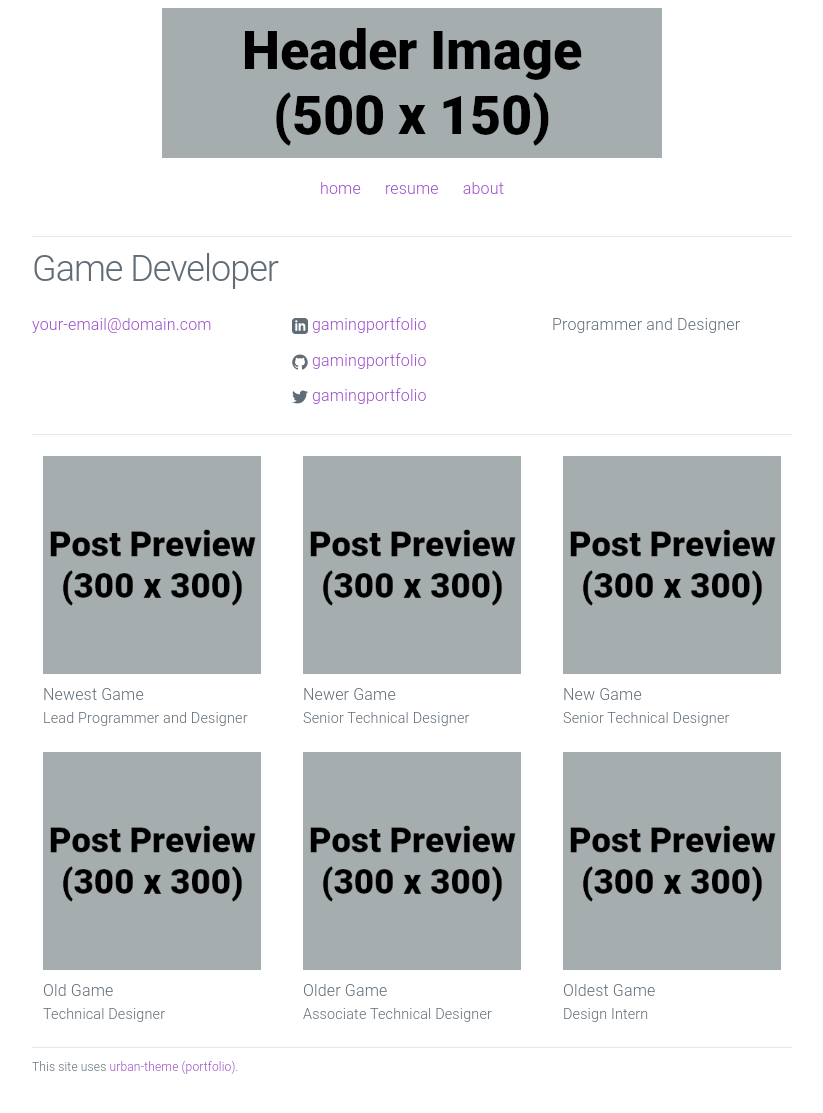
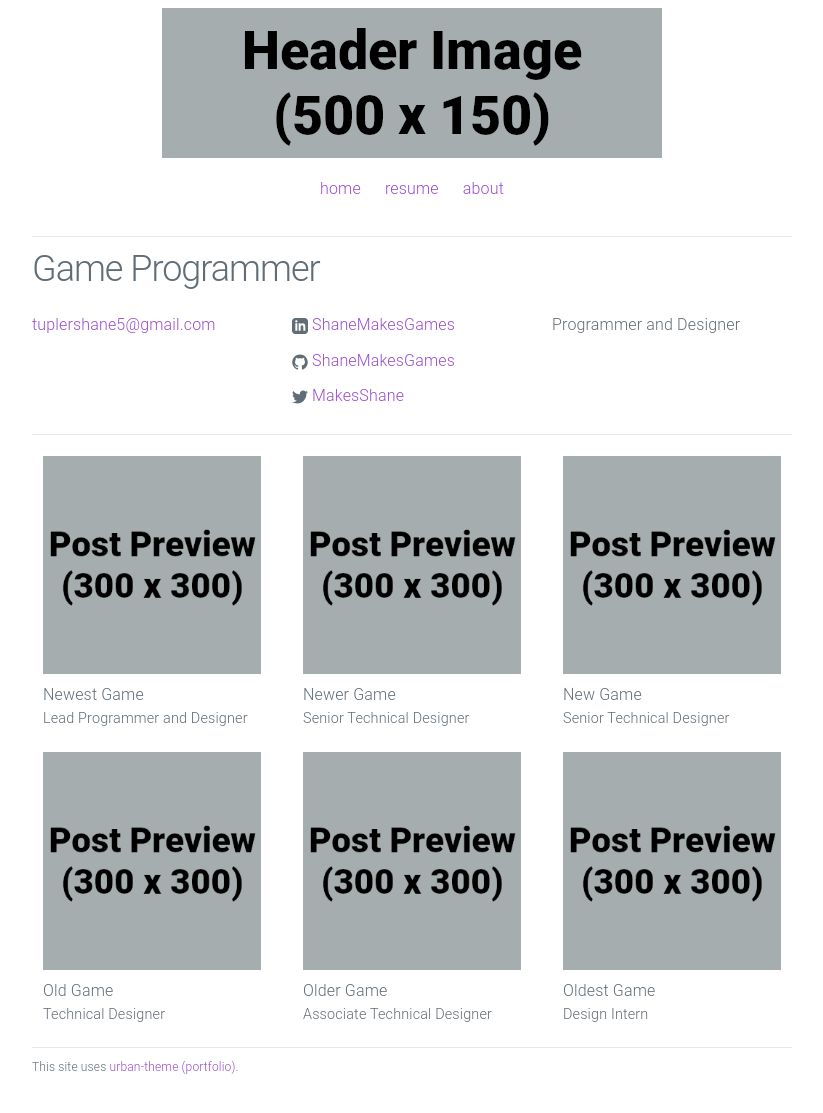
Before and after one commit to ShaneMakesGames/ShaneMakesGames.github.io, a Jekyll site: the page built from index.html, in a window 1280 px wide. Shown: the whole page, without its empty margins (228-1051 px from the left). Built offline with Jekyll 4.4.1, drawn with Linux system fonts in a browser that asks for light colours.

Commit message:
Update _config.yml

```diff
--- a/_config.yml
+++ b/_config.yml
@@ -1,12 +1,12 @@
 # Site settings
-title: Game Developer
-email: your-email@domain.com
+title: Game Programmer
+email: tuplershane5@gmail.com
 description: > # keep this and put description below
   Programmer and Designer
-url: "https://yourdomain.com" # the base hostname & protocol for your site
-linkedin_url: "https://www.linkedin.com/in/gamingportfolio"
-github_username: gamingportfolio
-twitter_username: gamingportfolio
+url: "https://ShaneMakesGames.github.io" # the base hostname & protocol for your site
+linkedin_url: "https://www.linkedin.com/in/shane-tupler/"
+github_username: ShaneMakesGames
+twitter_username: MakesShane
 footer_text: "This site uses <a href='https://github.com/gamingportfolio/urban-theme-portfolio'>urban-theme (portfolio)</a>."
 
 # Build settings
```
